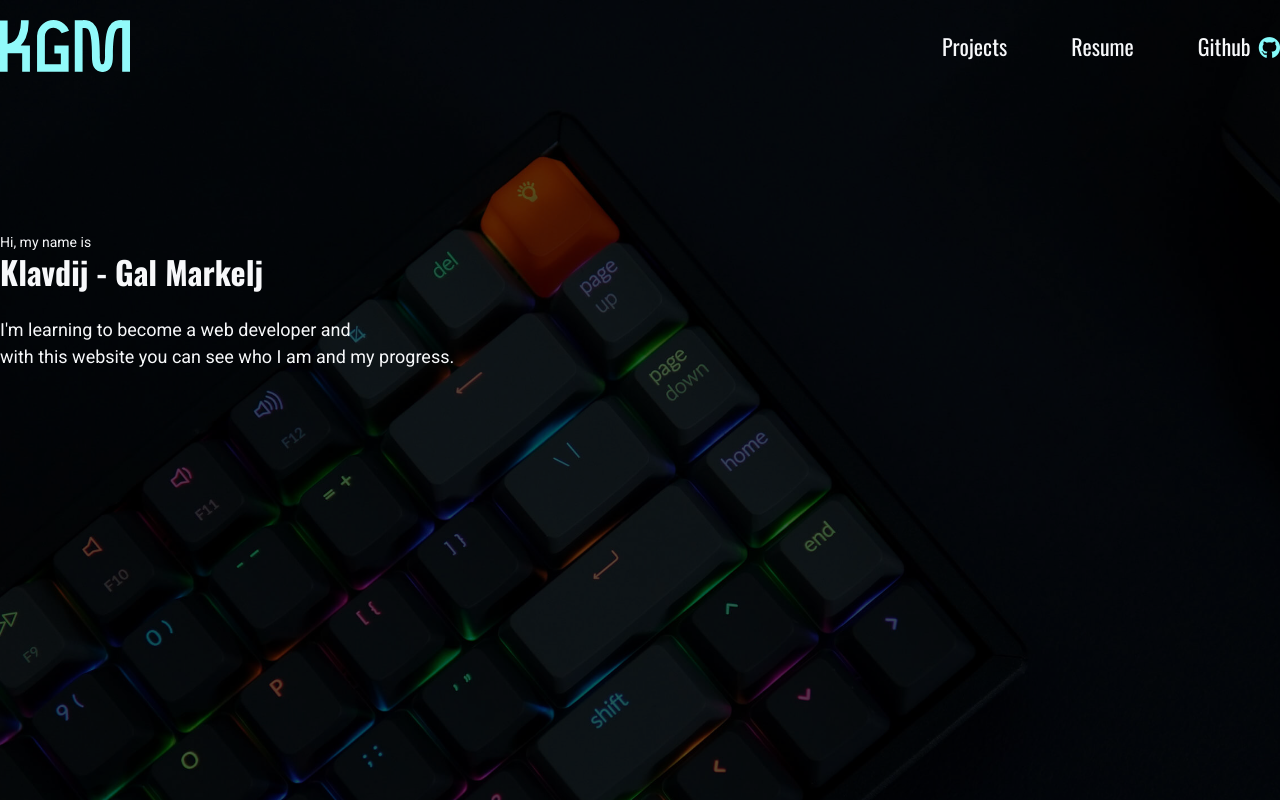
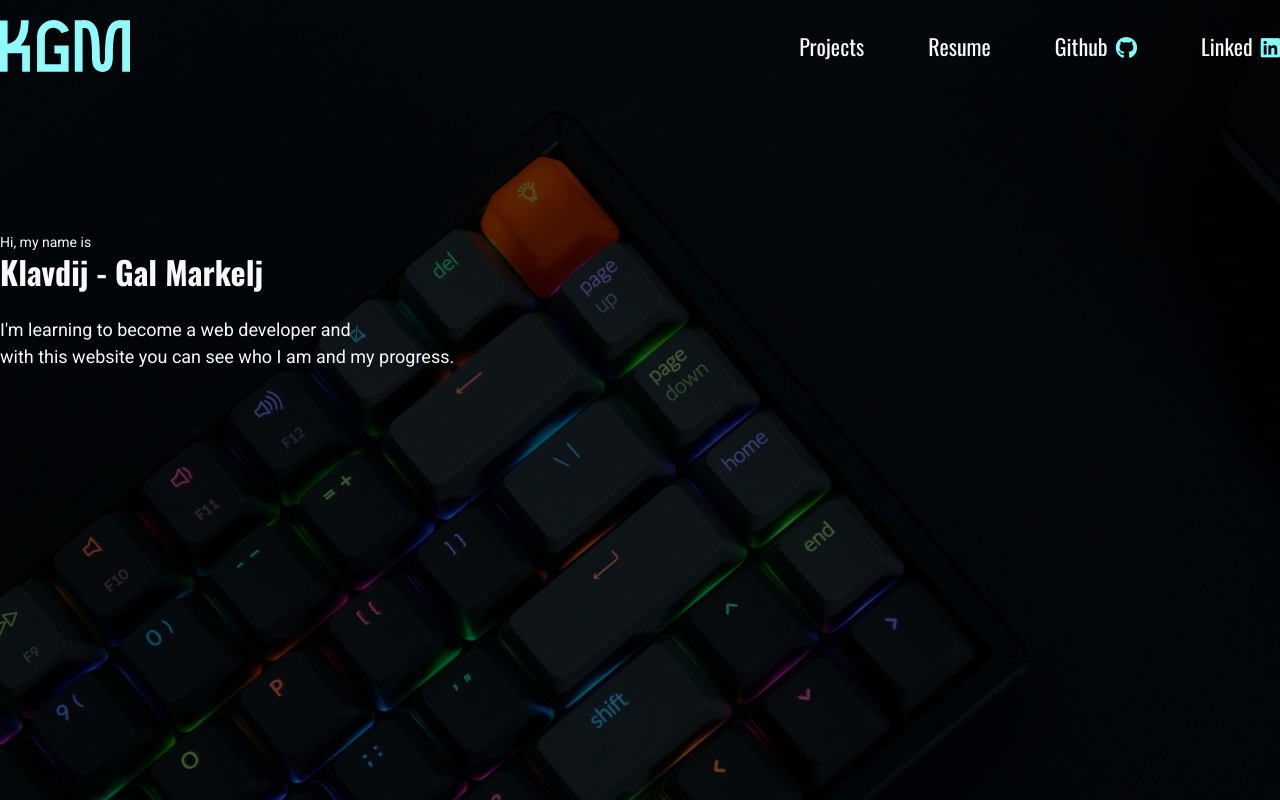
Before and after one commit to GalMarkelj/KGM, a React (Vite) app: page / in a window 1280 px wide. Shown: the top 800 px of the page. Built offline with nearby package versions, Linux system fonts and the light colour scheme.

Commit message:
Add item into the navigation

```diff
--- a/src/components/Header.jsx
+++ b/src/components/Header.jsx
@@ -6,13 +6,14 @@ import logo from '../images/logo/KGM_1_outline.svg'
 const headerLinks = [
   { url: '/projects', label: 'Projects' },
   { url: '/resume', label: 'Resume' },
-  { url: 'https://github.com/GalMarkelj', label: 'Github', icon: 'fa-brands fa-github', isExtrnal: true }
+  { url: 'https://github.com/GalMarkelj', label: 'Github', icon: 'fa-brands fa-github', isExternal: true },
+  { url: 'https://www.linkedin.com/in/klavdij-gal-markelj-294455243/', label: 'Linked', icon: 'fa-brands fa-linkedin', isExternal: true }
 ]
 
 const HeaderLink = ({ url, label, icon, isExternal }) => (
   <li className='nav-list__item'>
     {isExternal
-      ? <a href={url} className='nav-list__item--link f--xl t--normal c--light'>{label}</a>
+      ? <a href={url} className='nav-list__item--link f--xl t--normal c--light' target="_blank">{label}</a>
       : <Link to={url} className='nav-list__item--link f--xl t--normal c--light'>{label}</Link>}
     {!!icon && <span className={`${icon} c--sky m-left--xs f--xl`} />}
   </li>
```
